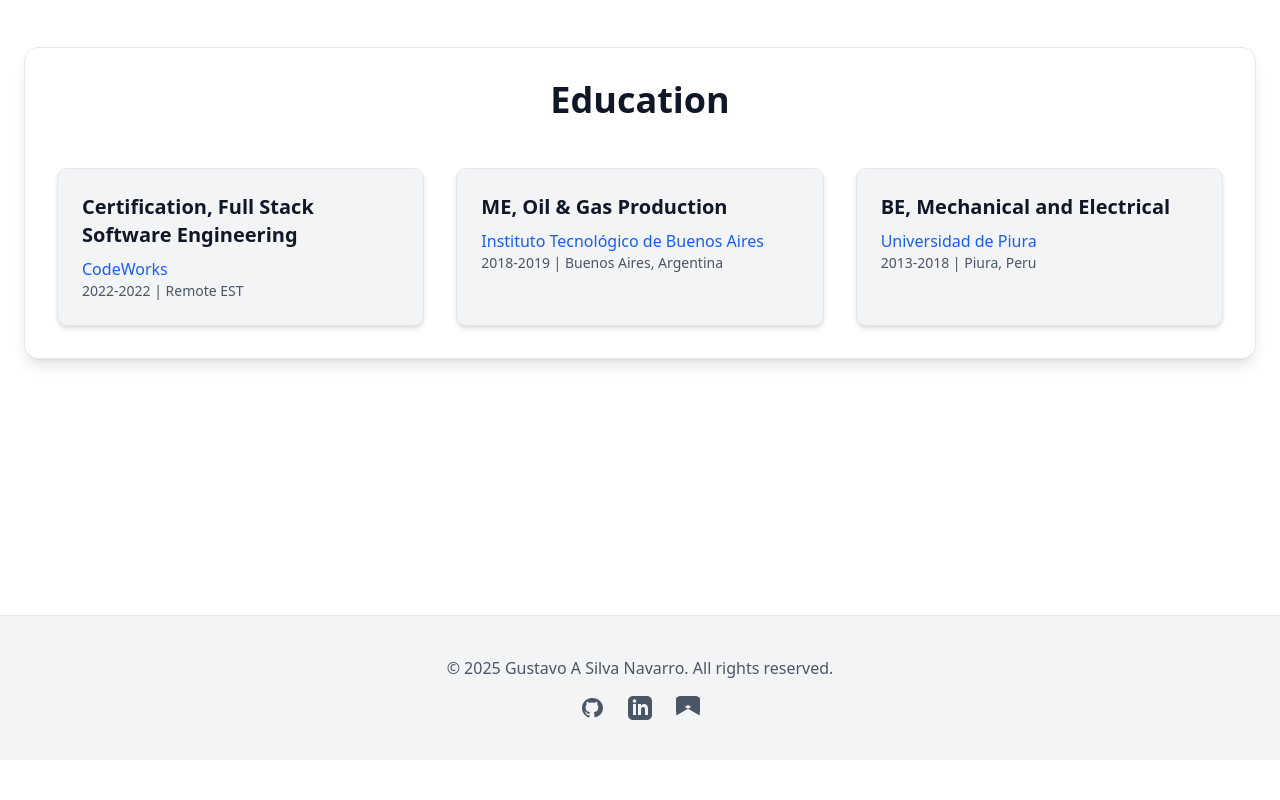
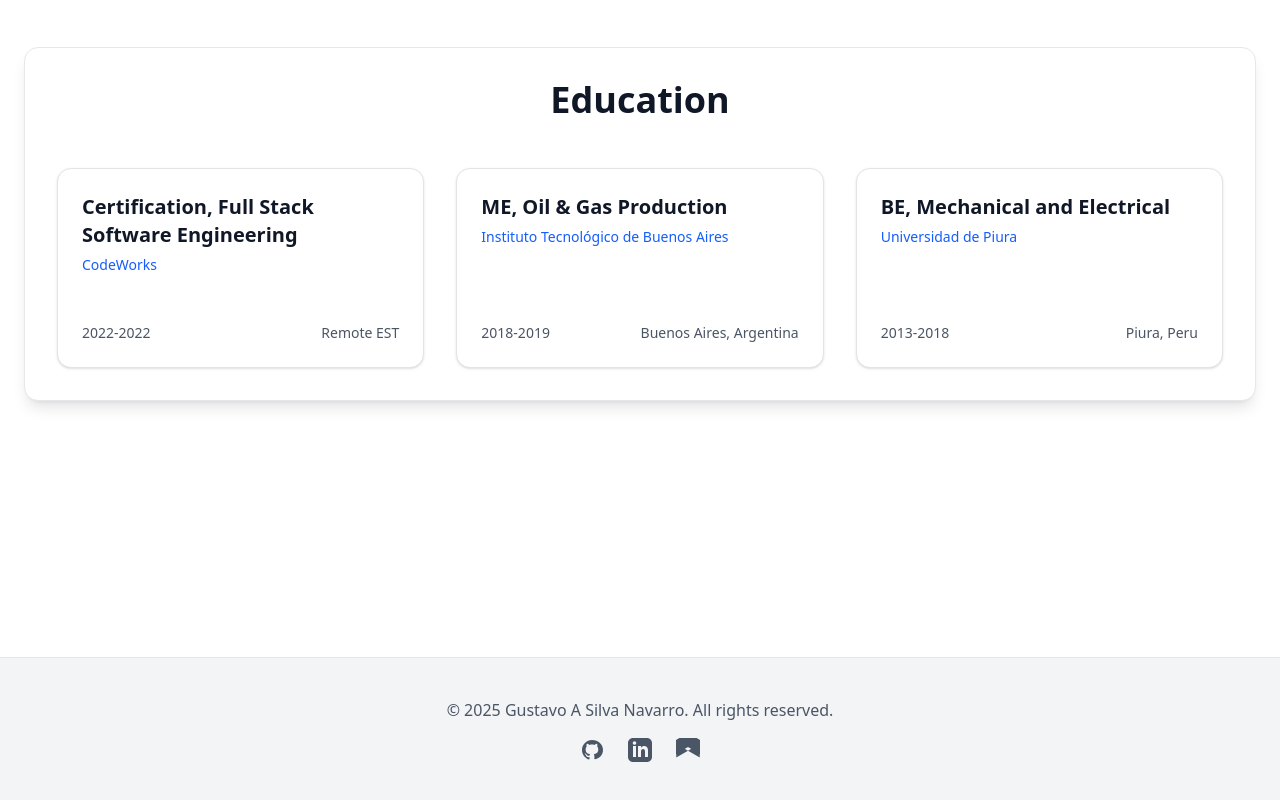
Before and after one commit to GustavoSilvaNavarro/gsn_web_page, a Next.js app: page / in a window 1280 px wide. Shown: the part 3331-4131 px from the top of the page. Before the commit the page ends 4091 px from the top, so only its background shows below. Built offline with nearby package versions, Linux system fonts and the light colour scheme.

Commit message:
🎨 Education looks neat

```diff
--- a/src/components/Home/EducationSection.tsx
+++ b/src/components/Home/EducationSection.tsx
@@ -1,4 +1,5 @@
 import { PersonalInfo } from '@/interfaces';
+import { Card, CardHeader, CardTitle, CardDescription, CardContent, CardFooter } from '@/components/ui/card';
 
 type Props = {
   personalInfo: PersonalInfo;
@@ -12,15 +13,21 @@
       <h2 className="text-3xl md:text-4xl font-bold text-gray-900 dark:text-white mb-12 text-center">Education</h2>
       <div className="grid grid-cols-1 md:grid-cols-2 lg:grid-cols-3 gap-8">
         {personalInfo.education.map((edu, index) => (
-          <div
+          <Card
             key={index}
-            className="p-6 rounded-lg bg-gray-100 dark:bg-gray-800 shadow-md dark:shadow-md border border-gray-200 dark:border-gray-700 hover:border-blue-600 dark:hover:border-blue-500 transition-all duration-300">
-            <h3 className="text-xl font-semibold text-gray-900 dark:text-white mb-2">{edu.degree}</h3>
-            <p className="text-blue-600 dark:text-blue-300">{edu.institution}</p>
-            <p className="text-gray-600 dark:text-gray-400 text-sm">
-              {edu.dates} | {edu.location}
-            </p>
-          </div>
+            className="flex flex-col h-full hover:border-blue-600 dark:hover:border-blue-500 transition-all duration-300">
+            <CardHeader>
+              <CardTitle className="text-xl font-semibold text-gray-900 dark:text-white">{edu.degree}</CardTitle>
+              <CardDescription className="text-blue-600 dark:text-blue-300">{edu.institution}</CardDescription>
+            </CardHeader>
+
+            <CardContent className="flex-grow"></CardContent>
+
+            <CardFooter className="text-gray-600 dark:text-gray-400 text-sm flex justify-between items-center">
+              <span>{edu.dates}</span>
+              <span>{edu.location}</span>
+            </CardFooter>
+          </Card>
         ))}
       </div>
     </section>
--- /dev/null
+++ b/src/components/ui/card.tsx
@@ -0,0 +1,56 @@
+import * as React from 'react';
+
+import { cn } from '@/lib/utils';
+
+function Card({ className, ...props }: React.ComponentProps<'div'>) {
+  return (
+    <div
+      data-slot="card"
+      className={cn('bg-card text-card-foreground flex flex-col gap-6 rounded-xl border py-6 shadow-sm', className)}
+      {...props}
+    />
+  );
+}
+
+function CardHeader({ className, ...props }: React.ComponentProps<'div'>) {
+  return (
+    <div
+      data-slot="card-header"
+      className={cn(
+        '@container/card-header grid auto-rows-min grid-rows-[auto_auto] items-start gap-1.5 px-6 has-data-[slot=card-action]:grid-cols-[1fr_auto] [.border-b]:pb-6',
+        className,
+      )}
+      {...props}
+    />
+  );
+}
+
+function CardTitle({ className, ...props }: React.ComponentProps<'div'>) {
+  return <div data-slot="card-title" className={cn('leading-none font-semibold', className)} {...props} />;
+}
+
+function CardDescription({ className, ...props }: React.ComponentProps<'div'>) {
+  return <div data-slot="card-description" className={cn('text-muted-foreground text-sm', className)} {...props} />;
+}
+
+function CardAction({ className, ...props }: React.ComponentProps<'div'>) {
+  return (
+    <div
+      data-slot="card-action"
+      className={cn('col-start-2 row-span-2 row-start-1 self-start justify-self-end', className)}
+      {...props}
+    />
+  );
+}
+
+function CardContent({ className, ...props }: React.ComponentProps<'div'>) {
+  return <div data-slot="card-content" className={cn('px-6', className)} {...props} />;
+}
+
+function CardFooter({ className, ...props }: React.ComponentProps<'div'>) {
+  return (
+    <div data-slot="card-footer" className={cn('flex items-center px-6 [.border-t]:pt-6', className)} {...props} />
+  );
+}
+
+export { Card, CardHeader, CardFooter, CardTitle, CardAction, CardDescription, CardContent };
```
